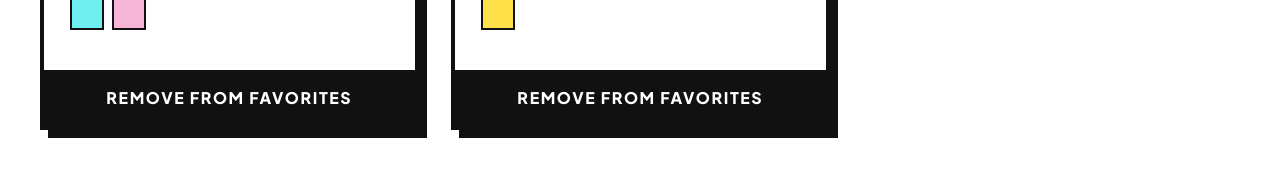
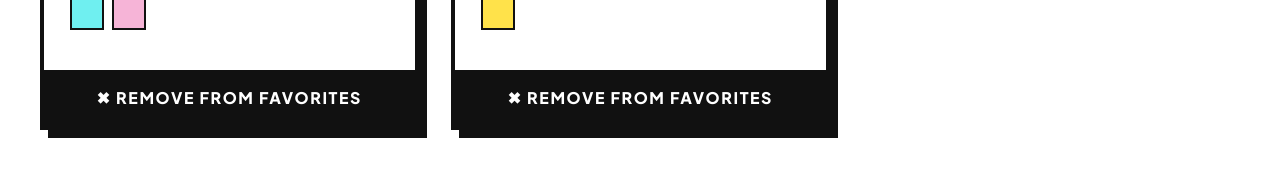
Before and after one commit to x-bananer/web-development-project, a website: page pages/favorites.html in a window 1280 px wide. Shown: the part 598-774 px from the top of the page. Drawn offline with Linux system fonts and the light colour scheme.

Commit message:
Update favourites page

```diff
--- a/pages/favorites.html
+++ b/pages/favorites.html
@@ -76,7 +76,7 @@
 							</div>
 
 							<button class="button button--view" type="button">
-								Remove From Favorites
+								✖ Remove From Favorites
 							</button>
 						</article>
 					</li>
@@ -107,7 +107,7 @@
 							</div>
 
 							<button class="button button--view" type="button">
-								Remove From Favorites
+								✖ Remove From Favorites
 							</button>
 						</article>
 					</li>
```
